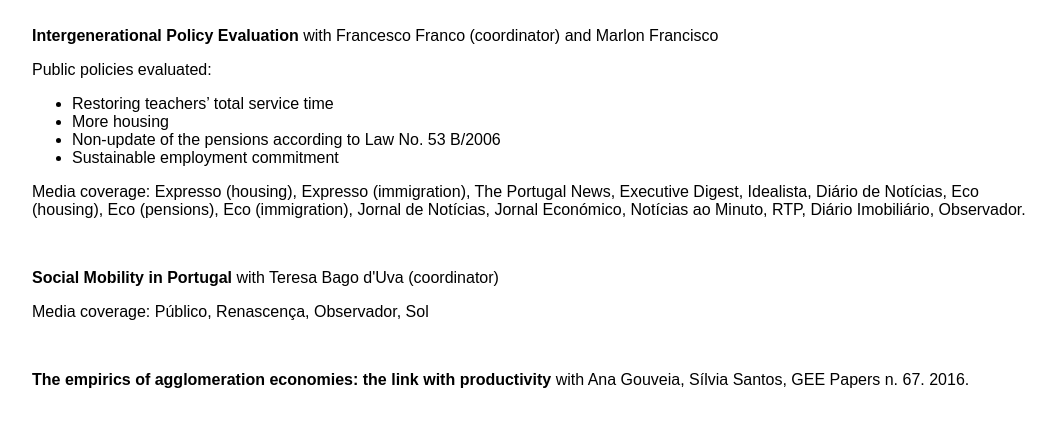
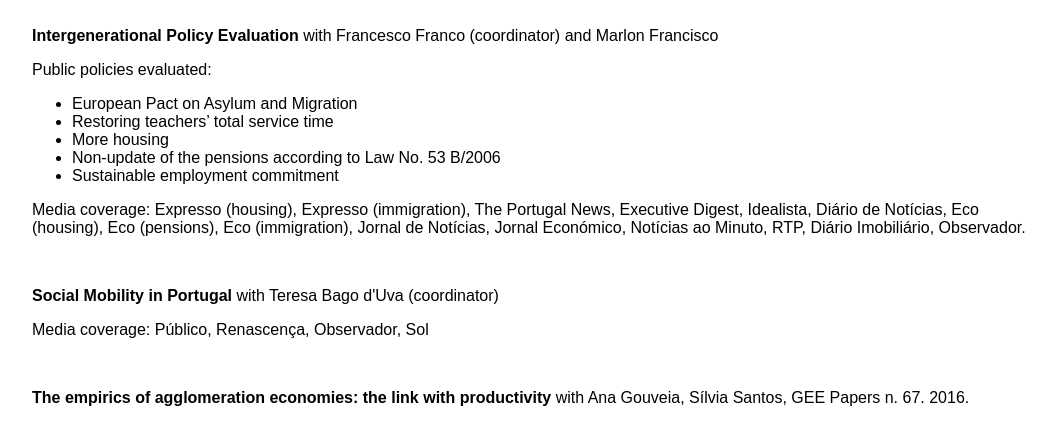
Before and after one commit to marlifernandes/marlifernandes.github.io, a plain HTML site: page policy.html in a window 1280 px wide. Shown: the part 120-564 px from the top of the page, without its empty margins (108-1164 px from the left). Drawn offline with Linux system fonts and the light colour scheme.

Commit message:
Update policy.html

```diff
--- a/policy.html
+++ b/policy.html
@@ -106,6 +106,11 @@
 <p>Public policies evaluated:</p>
 <ul>
   <li>
+    <a href="https://economicsforpolicy.novasbe.pt/publications/intergenerational-policy-evaluation/european-union-pact-on-migration-and-asylum/">
+      European Pact on Asylum and Migration
+    </a>
+  </li>
+  <li>
     <a href="https://economicsforpolicy.novasbe.pt/publications/intergenerational-policy-evaluation/restoring-teachers-total-service-time/">
       Restoring teachers’ total service time
     </a>
```
